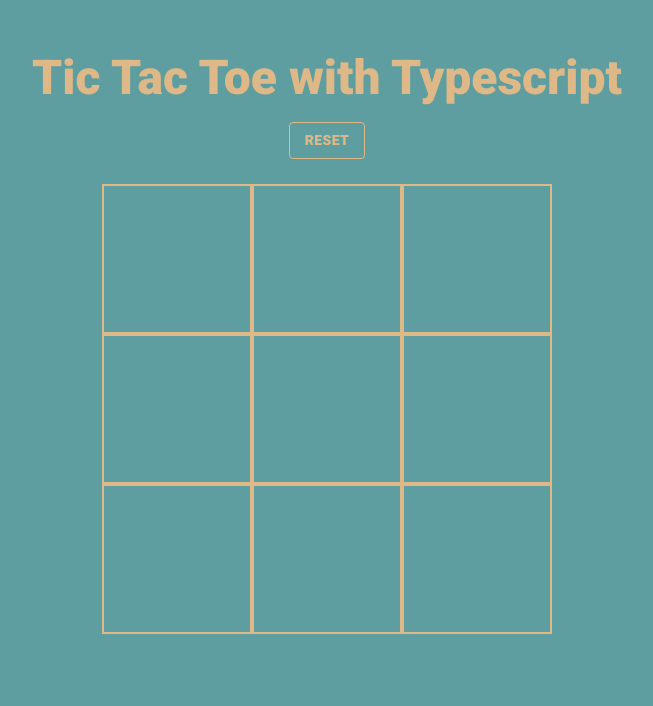
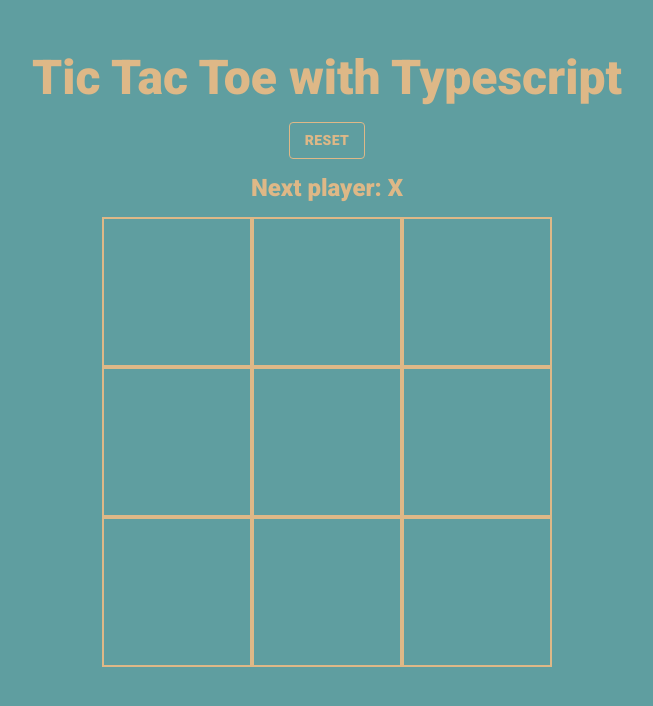
Before and after one commit to victorcolina22/prueba-tic-tac-toe-react-ts, a React (Create React App) app: page / in a window 1280 px wide. Shown: the top 706 px of the page, without its empty margins (313-966 px from the left). Built offline with nearby package versions, Linux system fonts and the light colour scheme.

Commit message:
Implementation of player turn

```diff
--- a/src/App.tsx
+++ b/src/App.tsx
@@ -22,7 +22,7 @@ const useStyles = makeStyles({
   },
   board: {
     maxWidth: '450px',
-    margin: '25px auto',
+    margin: '15px auto',
     display: 'flex',
     flexWrap: 'wrap',
   },
@@ -34,6 +34,15 @@ const useStyles = makeStyles({
     display: 'flex',
     justifyContent: 'center',
     alignItems: 'center'
+  },
+  player: {
+    fontSize: '3rem',
+    color: theme.status.secondary
+  },
+  'mt-3': {
+    color: theme.status.secondary,
+    fontSize: '1.5rem',
+    marginTop: '15px'
   }
 });
 
@@ -43,6 +52,16 @@ const App = () => {
   const [turn, setTurn] = useState(false);
 
   const classes = useStyles();
+
+  let player: string = !turn ? 'X' : 'O';
+
+  const handleCellValue = (idx: number): void => {
+    let cell = [...board];
+    if (cell[idx] !== null) return;
+    setTurn(!turn);
+    cell[idx] = player;
+    setBoard(cell);
+  }
 
   return (
     <Container className={classes.container}>
@@ -61,6 +80,9 @@ const App = () => {
           </CustomButton>
         </ThemeProvider>
       </Box>
+      <p className={classes['mt-3']}>
+        Next player: {player}
+      </p>
       <div className={classes.board}>
         {
           board.map((value, index) => (
@@ -68,6 +90,8 @@ const App = () => {
               key={index}
               value={value}
               classes={classes}
+              idx={index}
+              handleCellvalue={handleCellValue}
             />
           ))
         }
--- a/src/components/Cell.tsx
+++ b/src/components/Cell.tsx
@@ -4,14 +4,21 @@ import React from 'react';
 type CellProps = {
     classes: {
         cell: string;
+        player: string;
     },
     value: string;
+    idx: number;
+    handleCellvalue(param: number): any;
 }
 export const Cell: React.FC<CellProps> = (props: CellProps) => {
-    const { value, classes } = props;
+    const { value, classes, idx, handleCellvalue } = props;
     return (
-        <div className={classes.cell}>
-            {value}
+        <div
+            className={classes.cell}
+            onClick={() => handleCellvalue(idx)}>
+            <p className={classes.player}>
+                {value}
+            </p>
         </div>
     )
 }
```
